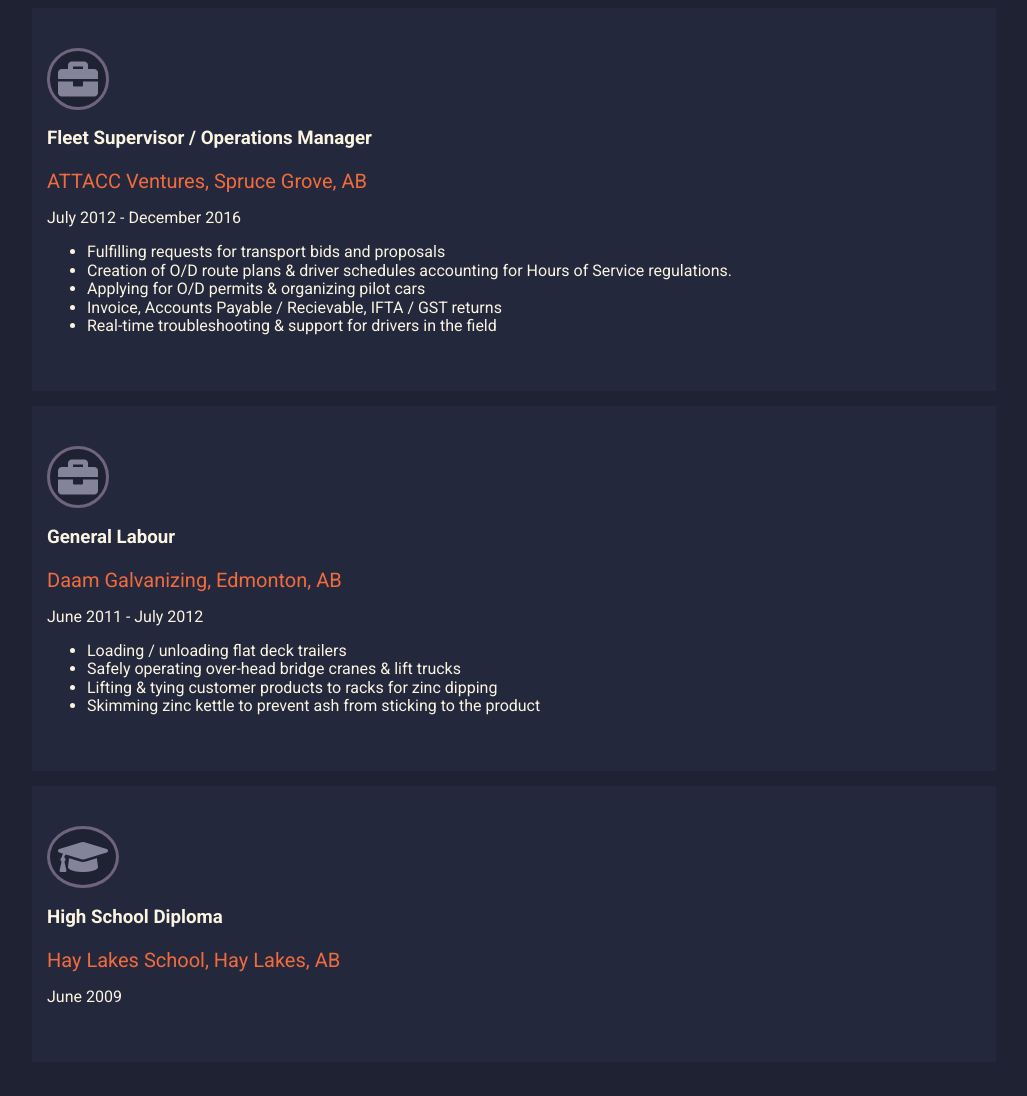
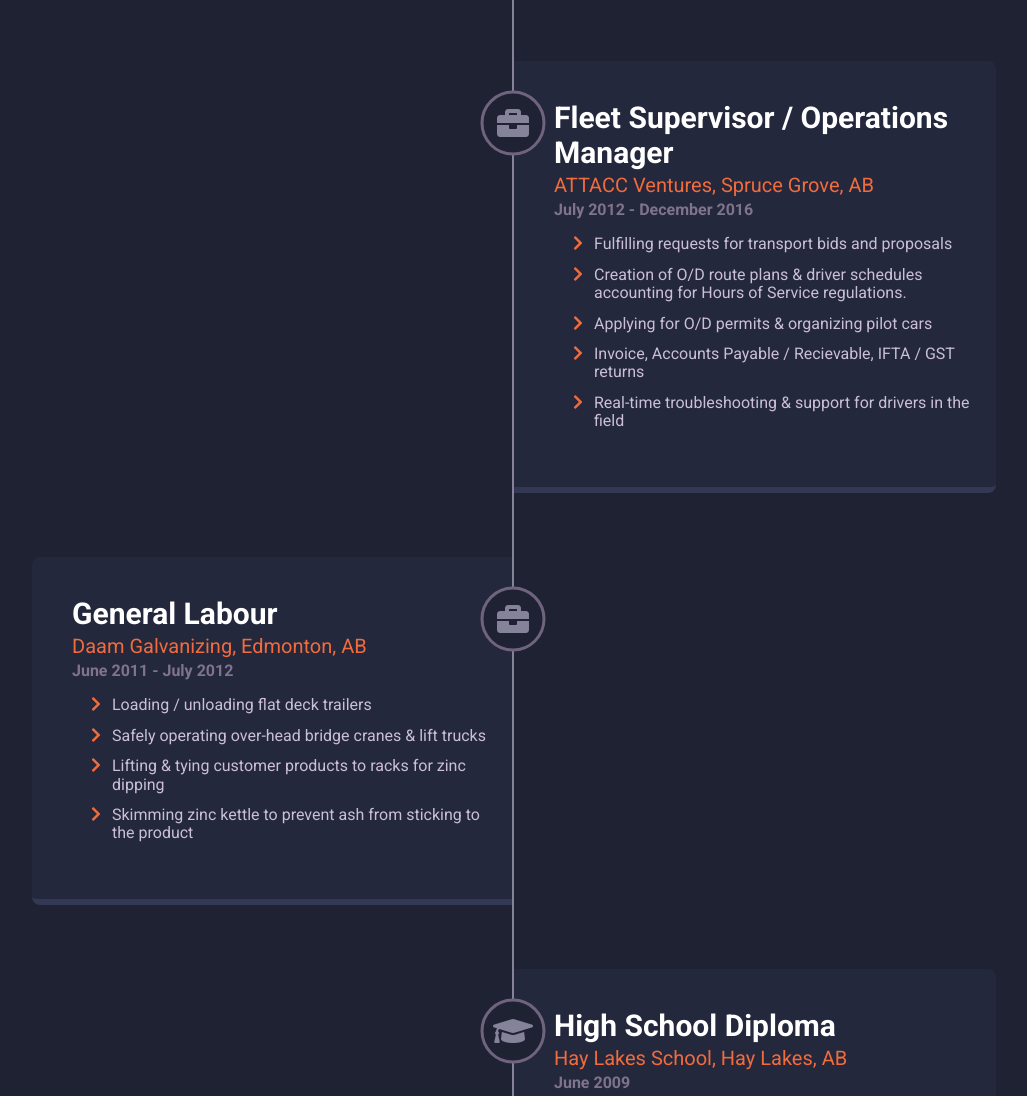
Before and after one commit to abrthel/milestone-1, a plain HTML site: page index.html in a window 1280 px wide. Shown: the part 4999-6095 px from the top of the page, without its empty margins (126-1153 px from the left). Drawn offline with Linux system fonts and the light colour scheme.

Commit message:
Implement timeline mobile, tab, desk

```diff
--- a/css/layout.css
+++ b/css/layout.css
@@ -104,6 +104,10 @@
 
   --timeline-bg: #858399;
   --timeline-entry-bg: #24283D;
+  --timeline-heading-color: #FFF;
+  --timeline-heading-color-alt: var(--primary-color);
+  --timeline-text-color: #CBBED9;
+  --timeline-date-color: #80748C;
 
   --input-bg-color: #1F2233;
   --input-border-color: #2F344F;
--- a/css/work-experience.css
+++ b/css/work-experience.css
@@ -1,38 +1,162 @@
+/**
+  Special thanks to Kenji
+
+  He gave me the idea to to use borders to create my timeline
+  and then on larger screens to swap to a grid layout
+  instead of using position absolute/relative.
+
+  Without that insight I was ready to abandon the timeline idea.
+*/
 
 .timeline article {
+  border-left: 2px solid #858399;
+  margin-left: 15px;
+}
+
+.timelineContent {
+  max-width: 550px;
   padding: 40px 15px;
-  margin: 15px;
+  padding-left: 40px;
+
+  color: var(--timeline-text-color);
+  background-color: var(--timeline-entry-bg);
+  border-top-right-radius: var(--s-2);
+  border-bottom-right-radius: var(--s-2);
+  border-bottom: 6px solid #333855;
+}
+
+.timeline h3 {
+  margin-top: 0;
+  margin-bottom: var(--s-1);
+
+  font-size: var(--text-xl);
+  font-weight: var(--font-bold);
+  color: var(--timeline-heading-color);
+}
+
+.timeline .subtitle {
+  margin-top: 0;
+  margin-bottom: var(--s-1);
+
+  font-size: var(--text-base);
+  color: var(--timeline-heading-color-alt);
+}
+
+.timelineDate {
+  margin: 0;
+
+  font-size: var(--text-sm);
+  font-weight: var(--font-bold);
+  color: var(--timeline-date-color);
+}
+
+.timeline li {
+  margin: var(--s-3) 0;
+}
+
+.timeline .fa-li {
+  color: var(--primary-color);
 }
 
 .timelineIcon {
-  display: inline-block;
-  border-radius: 50%;
-  border-style: solid;
-  border-width: 3px;
+  transform: translate(-27px, 108px);
 }
 
-.timelineIcon i {
-  padding: 8px;
-  vertical-align: center;
-  text-align: center;
-  font-size: 40px;
+.timelineIcon .fa-stack-1x.colored {
+  color: #858399;
+}
+
+.timelineIcon .fa-stack-2x.colored {
+  color: #1F2233;
+  -webkit-text-stroke-width: 3px;
+  -webkit-text-stroke-color: #70637E;
+}
+
+@media screen and (min-width: 720px) {
+  .timeline {
+    display: grid;
+    grid-template-columns: 1fr 1fr;
+    grid-template-areas:
+      ".    one"
+      "two ."
+      ".    three"
+      "four ."
+      ".    five";
+  }
+
+  .timeline article.left {
+    margin-left: 15px;
+
+    border-left: 0;
+    border-right: 2px solid #858399;
+  }
+
+  .timeline article.right {
+    margin-right: 15px;
+    margin-left: -2px;
+  }
+
+  .timelineIcon {
+    font-size: var(--text-lg);
+  }
+
+  .timelineIcon {
+    transform: translate(-31px, 94px);
+  }
+
+  .left .timelineIcon {
+    text-align: right;
+    transform: translate(31px, 94px);
+  }
+
+  .left .timelineContent {
+    border-radius: var(--s-2) 0 0 var(--s-2);
+  }
+
+  .one {
+    grid-area: one;
+  }
+
+  .two {
+    grid-area: two;
+  }
+
+  .three {
+    grid-area: three;
+  }
+
+  .four {
+    grid-area: four;
+  }
+
+  .five {
+    grid-area: five;
+  }
 }
 
 
-.timeline article {
-  background-color: var(--timeline-entry-bg);
+@media screen and (min-width: 960px) {
+  .timeline h3 {
+    font-size: var(--text-3xl);
   }
 
-.timeline:before {
-  background-color: var(--timeline-bg);
+  .timeline .subtitle {
+    font-size: var(--text-xl);
   }
 
+  .timelineDate {
+    font-size: var(--text-base);
+  }
 
   .timelineIcon {
-  border-color: #70637E;
-  background-color: var(--bg-color);
+    font-size: var(--text-2xl);
   }
 
-.timelineIcon i {
-  color: #858399;
+  .timelineIcon {
+    transform: translate(-41px, 94px);
   }
+
+  .left .timelineIcon {
+    transform: translate(41px, 94px);
+  }
+}
--- a/index.html
+++ b/index.html
@@ -317,22 +317,31 @@
       </header>
 
       <div class="timeline">
-        <article>
+        <article class="one right">
           <div class="timelineIcon">
-            <i class="fas fa-graduation-cap"></i>
+            <span class="fa-stack fa-lg fa-xl">
+              <i class="fas fa-circle fa-stack-2x colored"></i>
+              <i class="fas fa-graduation-cap fa-stack-1x colored"></i>
+            </span>
           </div>
+          <div class="timelineContent">
             <h3>Full Stack Developer Training</h3>
             <p class="subtitle">University of Alberta</p>
             <p class="timelineDate">
               <time datetime="2020-08-04">August 2020</time> - Present
             </p>
+          </div>
         </article>
 
-        <article class="two">
+        <article class="two left">
           <div class="timelineIcon">
-            <i class="fas fa-heartbeat"></i>
+            <span class="fa-stack fa-lg fa-xl">
+              <i class="fas fa-circle fa-stack-2x colored"></i>
+              <i class="fas fa-heartbeat fa-stack-1x colored"></i>
+            </span>
           </div>
 
+          <div class="timelineContent">
             <h3>Family Illness</h3>
             <p class="timelineDate">
               <time datetime="2016-11-01">November 2016</time>
@@ -350,12 +359,17 @@
               Since ATTACC Ventures was already on the verge of closure due to market
               factors, I decided to step away and fill that role.
             </p>
+          </div>
         </article>
 
-        <article>
+        <article class="three right">
           <div class="timelineIcon">
-            <i class="fas fa-briefcase"></i>
+            <span class="fa-stack fa-lg fa-xl">
+              <i class="fas fa-circle fa-stack-2x colored"></i>
+              <i class="fas fa-briefcase fa-stack-1x colored"></i>
+            </span>
           </div>
+          <div class="timelineContent">
             <h3>Fleet Supervisor / Operations Manager</h3>
             <p class="subtitle">ATTACC Ventures, Spruce Grove, AB</p>
             <p class="timelineDate">
@@ -364,22 +378,40 @@
               <time datatime="2016-12-31">December 2016</time>
             </p>
 
-          <ul>
-            <li>Fulfilling requests for transport bids and proposals</li>
+            <ul class="fa-ul">
               <li>
+                <span class="fa-li"><i class="fas fa-chevron-right"></i></span>
+                Fulfilling requests for transport bids and proposals
+              </li>
+              <li>
+                <span class="fa-li"><i class="fas fa-chevron-right"></i></span>
                 Creation of O/D route plans & driver schedules accounting
                 for Hours of Service regulations.
               </li>
-            <li>Applying for O/D permits & organizing pilot cars</li>
-            <li>Invoice, Accounts Payable / Recievable, IFTA / GST returns</li>
-            <li>Real-time troubleshooting & support for drivers in the field</li>
+              <li>
+                <span class="fa-li"><i class="fas fa-chevron-right"></i></span>
+                Applying for O/D permits & organizing pilot cars
+              </li>
+              <li>
+                <span class="fa-li"><i class="fas fa-chevron-right"></i></span>
+                Invoice, Accounts Payable / Recievable, IFTA / GST returns
+              </li>
+              <li>
+                <span class="fa-li"><i class="fas fa-chevron-right"></i></span>
+                Real-time troubleshooting & support for drivers in the field
+              </li>
             </ul>
+          </div>
         </article>
 
-        <article>
+        <article class="four left">
           <div class="timelineIcon">
-            <i class="fas fa-briefcase"></i>
+            <span class="fa-stack fa-lg fa-xl">
+              <i class="fas fa-circle fa-stack-2x colored"></i>
+              <i class="fas fa-briefcase fa-stack-1x colored"></i>
+            </span>
           </div>
+          <div class="timelineContent">
             <h3>General Labour</h3>
             <p class="subtitle">Daam Galvanizing, Edmonton, AB</p>
             <p class="timelineDate">
@@ -388,29 +420,44 @@
               <time datetime="2012-07-31">July 2012</time>
             </p>
 
-          <ul>
-            <li>Loading / unloading flat deck trailers</li>
-            <li>Safely operating over-head bridge cranes & lift trucks</li>
-            <li>Lifting & tying customer products to racks for zinc dipping</li>
-            <li>Skimming zinc kettle to prevent ash from sticking to the product</li>
+            <ul class="fa-ul">
+              <li><span class="fa-li"><i class="fas fa-chevron-right"></i></span>Loading / unloading flat deck trailers</li>
+              <li><span class="fa-li"><i class="fas fa-chevron-right"></i></span>Safely operating over-head bridge cranes & lift trucks</li>
+              <li><span class="fa-li"><i class="fas fa-chevron-right"></i></span>Lifting & tying customer products to racks for zinc dipping</li>
+              <li><span class="fa-li"><i class="fas fa-chevron-right"></i></span>Skimming zinc kettle to prevent ash from sticking to the product</li>
             </ul>
+          </div>
         </article>
 
-        <article>
+        <article class="five right">
           <div class="timelineIcon">
-            <i class="fas fa-graduation-cap"></i>
+            <span class="fa-stack fa-lg fa-xl">
+              <i class="fas fa-circle fa-stack-2x colored"></i>
+              <i class="fas fa-graduation-cap fa-stack-1x colored"></i>
+            </span>
           </div>
+          <div class="timelineContent">
             <h3>High School Diploma</h3>
             <p class="subtitle">Hay Lakes School, Hay Lakes, AB</p>
             <p class="timelineDate">
               <time datetime="2009-06-28">June 2009</time>
             </p>
+          </div>
         </article>
       </div>
     </div>
   </section>
 
   <section id="contactMe">
+    <!-- <svg class="knotch"  viewbox="0 0 764 86" fill="none" xmlns="http://www.w3.org/2000/svg">
+      <path d="M395.5 85.5L0 0H395.5H763.5L395.5 85.5Z" fill="#1F2233"/>
+    </svg> -->
+
+    <svg class="knotch" viewbox="0 0 149 81" fill="none" xmlns="http://www.w3.org/2000/svg">
+      <path d="M69.9953 81L0.5 0.499023L148.5 0.500031L69.9953 81Z" fill="#1F2233"/>
+    </svg>
+
+
     <div class="container">
       <div class="contactFormSection">
         <header>
```
Lines whose indentation alone changed are shown as unchanged.
